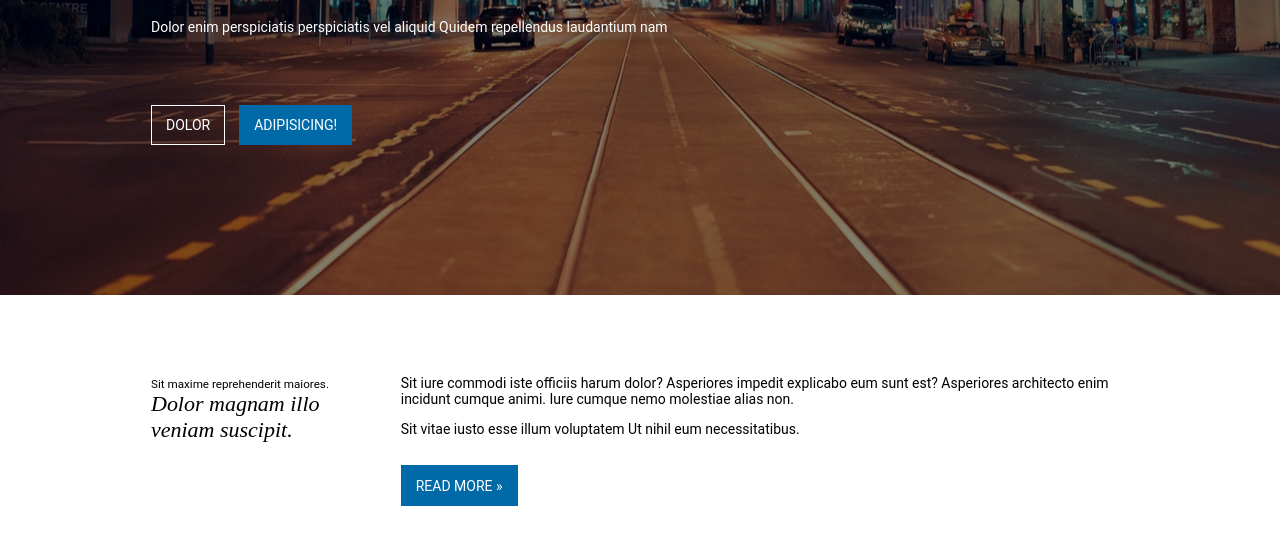
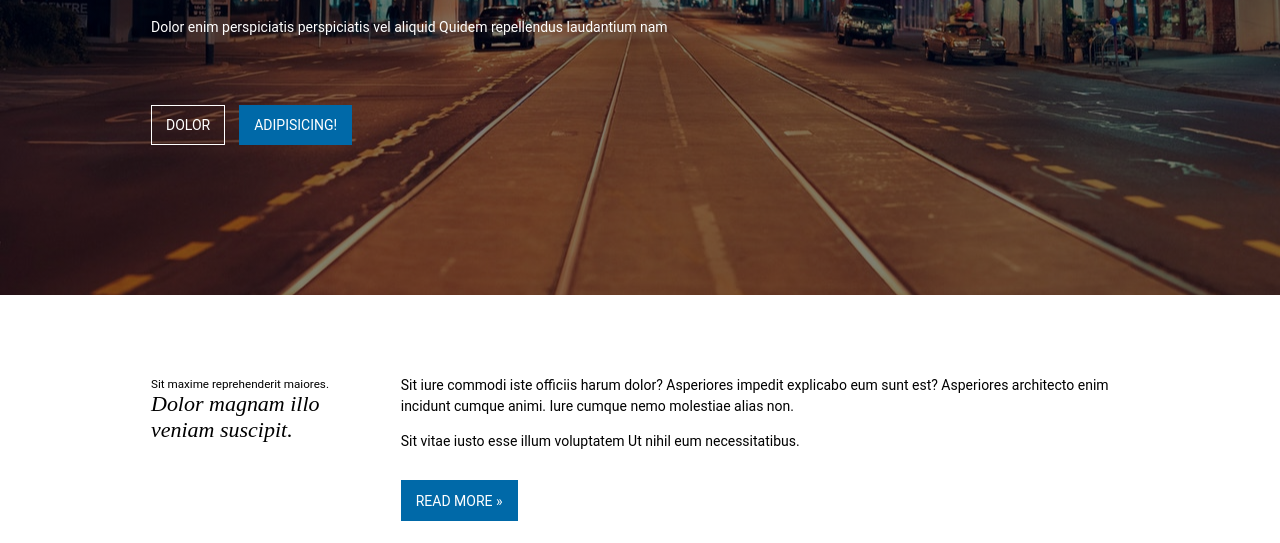
Before and after one commit to kevcomedia/wetwest-clone, a website: page src/index.html in a window 1280 px wide. Shown: the part 257-800 px from the top of the page. Drawn offline with Linux system fonts and the light colour scheme.

Commit message:
Increase prose line height

```diff
--- a/src/stylesheets/main.css
+++ b/src/stylesheets/main.css
@@ -265,6 +265,7 @@
  */
 
 .prose {
+  line-height: 1.5em;
   margin-top: 0;
 }
 
```
